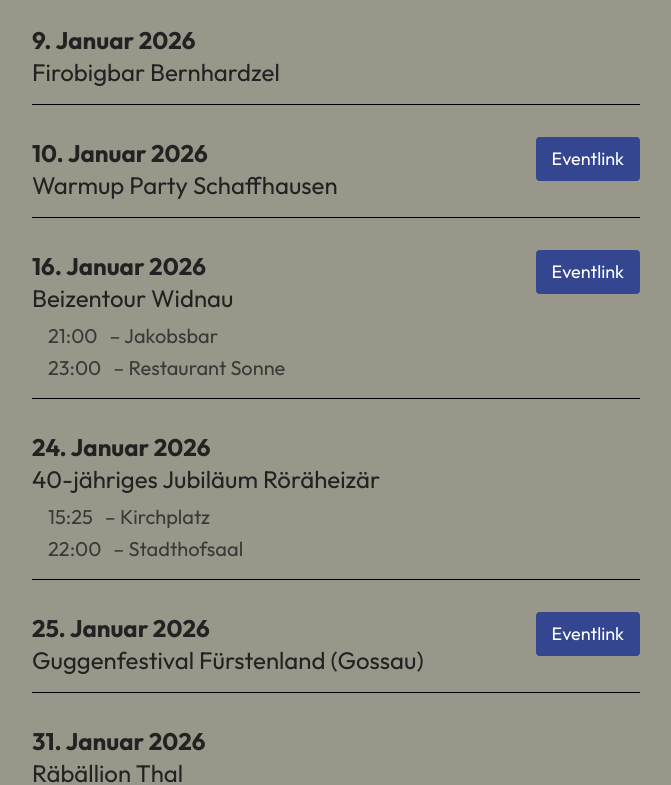
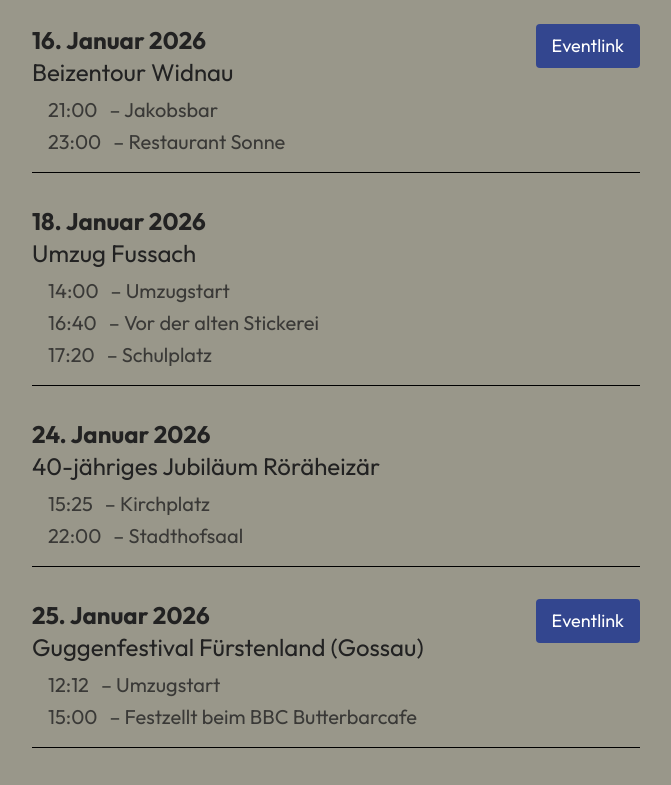
Before and after one commit to guggesuuser/Website, a React (Vite) app: page /#/ in a window 1280 px wide. Shown: the part 1040-1825 px from the top of the page, without its empty margins (304-975 px from the left). Built offline with nearby package versions, Linux system fonts and the light colour scheme.

Commit message:
add termine

```diff
--- a/src/data/termine.js
+++ b/src/data/termine.js
@@ -1,10 +1,4 @@
 export const termine = [
-  { datum: "2026-01-09", beschreibung: "Firobigbar Bernhardzel ", link: null },
-  {
-    datum: "2026-01-10",
-    beschreibung: "Warmup Party Schaffhausen",
-    link: "https://www.rhy-gusler.ch/",
-  },
   {
     datum: "2026-01-16",
     beschreibung: "Beizentour Widnau",
@@ -12,6 +6,16 @@ export const termine = [
     programmpunkte: [
       { ort: "Jakobsbar", zeit: "21:00" },
       { ort: "Restaurant Sonne", zeit: "23:00" },
+    ],
+  },
+    {
+    datum: "2026-01-18",
+    beschreibung: "Umzug Fussach",
+    link: "",
+    programmpunkte: [
+      { ort: "Umzugstart", zeit: "14:00" },
+      { ort: "Vor der alten Stickerei", zeit: "16:40" },
+      { ort: "Schulplatz", zeit: "17:20" },
     ],
   },
   {
@@ -27,6 +31,10 @@ export const termine = [
     datum: "2026-01-25",
     beschreibung: "Guggenfestival Fürstenland  (Gossau)",
     link: "https://guggenfestival.gugago.ch/",
+    programmpunkte: [
+      { ort: "Umzugstart", zeit: "12:12" },
+      { ort: "Festzellt beim BBC Butterbarcafe", zeit: "15:00" },
+    ],
   },
   {
     datum: "2026-01-31",
@@ -35,7 +43,6 @@ export const termine = [
     programmpunkte: [
       { ort: "Hengetenplatz", zeit: "16:30" },
       { ort: "Kirchplatz", zeit: "18:10" },
-      { ort: "Monsterkonzer", zeit: "18:15" },
     ],
   },
   {
@@ -44,16 +51,16 @@ export const termine = [
     link: "https://www.oberrieter-maskenball.ch/",
     programmpunkte: [{ ort: "MZH Burgwies Oberriet", zeit: "21:15" }],
   },
-  { datum: "2026-02-01", beschreibung: "Rheineck Umzug", link: null },
   {
     datum: "2026-02-01",
     beschreibung: "Follmond im Park",
     link: "https://www.follmond.ch/",
     programmpunkte: [{ ort: "St.Margrethen", zeit: "11:00" }],
   },
+  { datum: "2026-02-01", beschreibung: "Rheineck Umzug", link: null, programmpunkte: [{ ort: "Umzugstart", zeit: "13:13" }], },
   {
     datum: "2026-02-06",
-    beschreibung: "Rebsta Beizentour",
+    beschreibung: "Rebstein Beizentour",
     link: null,
     programmpunkte: [
       { ort: "Progyhalle", zeit: "20:15" },
@@ -69,25 +76,25 @@ export const termine = [
   },
   {
     datum: "2026-02-07",
-    beschreibung: "Rebstein",
+    beschreibung: "Umzug Rebstein",
     link: null,
-    programmpunkte: [{ ort: "Tebstein", zeit: "13:51" }],
+    programmpunkte: [{ ort: "Rebstein", zeit: "13:51" }],
   },
   {
     datum: "2026-02-07",
     beschreibung: "Guggamusik-Nacht in Feldkirch",
     link: null,
-    programmpunkte: [{ ort: "Feldkirch", zeit: "20:00" }],
+    programmpunkte: [{ ort: "Marktplatz", zeit: "18:55" }, { ort: "Umzugstart", zeit: "20:00" }, { ort: "Sparkasseenplatz", zeit: "21:00" }, { ort: "Altes Hallenbad", zeit: "23:20" }, ],
   },
   {
     datum: "2026-02-12",
     beschreibung: "Schmudo",
     link: null,
     programmpunkte: [
-      { ort: "Alphabank Berneck", zeit: "09:00" },
-      { ort: "Schulhaus Wyden Widnau", zeit: "09:50" },
-      { ort: "ALTERS- & PFLEGEHEIM Berneck", zeit: "11:00" },
+      { ort: "Schulhaus Wyden Widnau", zeit: "09:30" },
+      { ort: "Alters- & Pflegeheim Berneck", zeit: "11:00" },
       { ort: "Kinderumzug Berneck", zeit: "14:00" },
+      { ort: "Alphabank Berneck", zeit: "15:30" },
       { ort: "Haus des Weines", zeit: "17:00" },
       { ort: "Alters- und Pflegeheim Hof Haslach Au", zeit: "18:00" },
       { ort: "3-König", zeit: "19:00" },
@@ -111,11 +118,29 @@ export const termine = [
     programmpunkte: [{ ort: "Berneck", zeit: "17:30" }],
   },
   { datum: "2026-02-14", beschreibung: "Maskenball Kriessern", link: null },
+  {
+    datum: "2026-02-15",
+    beschreibung: "Umzug Altstätten",
+    link: null,
+    programmpunkte: [{ ort: "Umzugstart", zeit: "14:11" }, { ort: "Marktgasse Mitte", zeit: "17:00" }],
+  },
+  {
+    datum: "2026-02-16",
+    beschreibung: "Umzug Wangemer im Allgäu",
+    link: null,
+    programmpunkte: [{ ort: "Umzugstart", zeit: "14:00" }],
+  },
   { datum: "2026-02-16", beschreibung: "Pyjamaball Kriessern", link: null },
   {
     datum: "2026-02-17",
-    beschreibung: "Letzter aufritt Rothusstega",
+    beschreibung: "Letzter Aufritt Rathaustreppe",
     link: null,
     programmpunkte: [{ ort: "Rothusstega Berneck", zeit: "22:45" }],
   },
+  {
+    datum: "2026-02-17",
+    beschreibung: "Funkensonntag Au",
+    link: null,
+    programmpunkte: [{ ort: "Umzugstart", zeit: "18:30" }],
+  },
 ];
--- a/src/pages/Home.jsx
+++ b/src/pages/Home.jsx
@@ -58,7 +58,7 @@ export default function MyComponent() {
 
   const naechsterTermin = kommendeTermine[0];
 
-  const moensterliTermin = termine.find((t) => t.beschreibung === "Mönsterli");
+  const moensterliTermin = termine.find((t) => t.beschreibung === "Mönsterli Berneck");
 
   const tourmanager = kontakte.find((k) => k.funktion === "Tourplaner");
 
```
Also changed, not shown: 6 other files (tests, documents, lock files or other folders).
